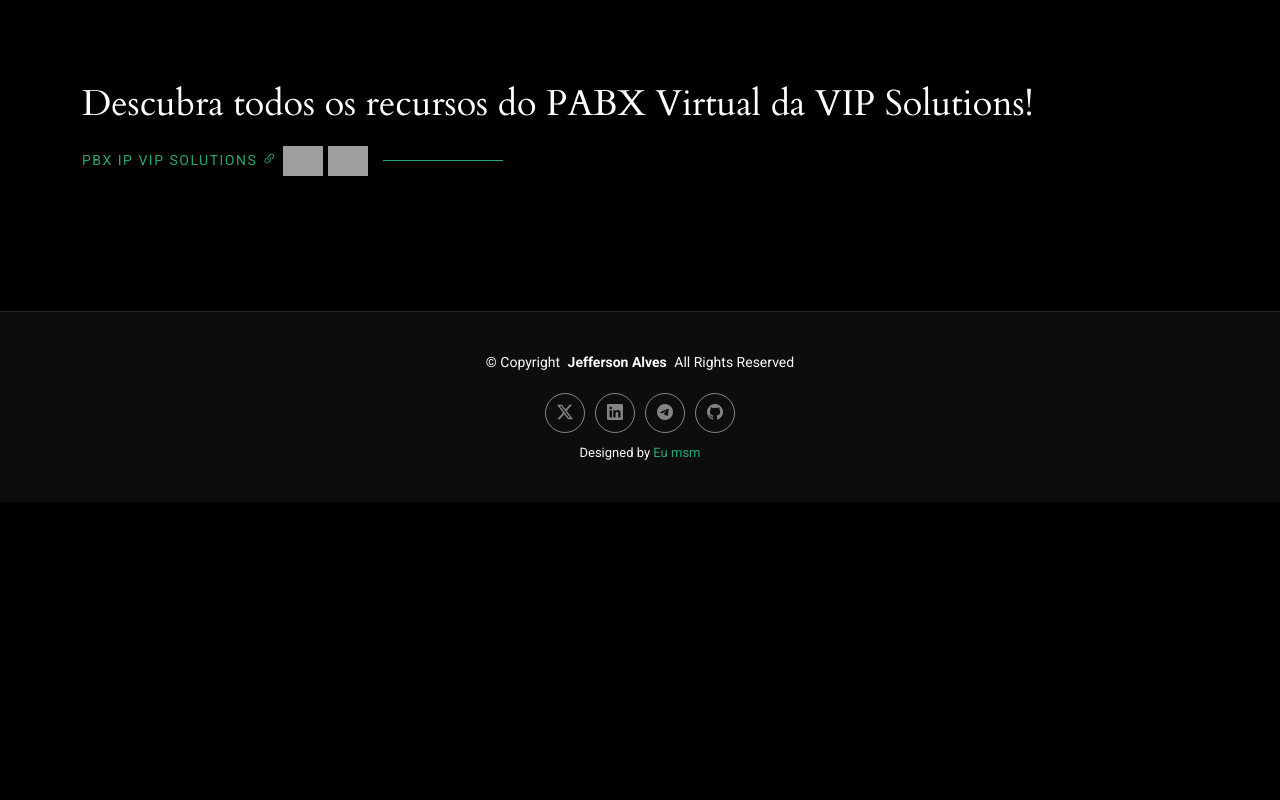
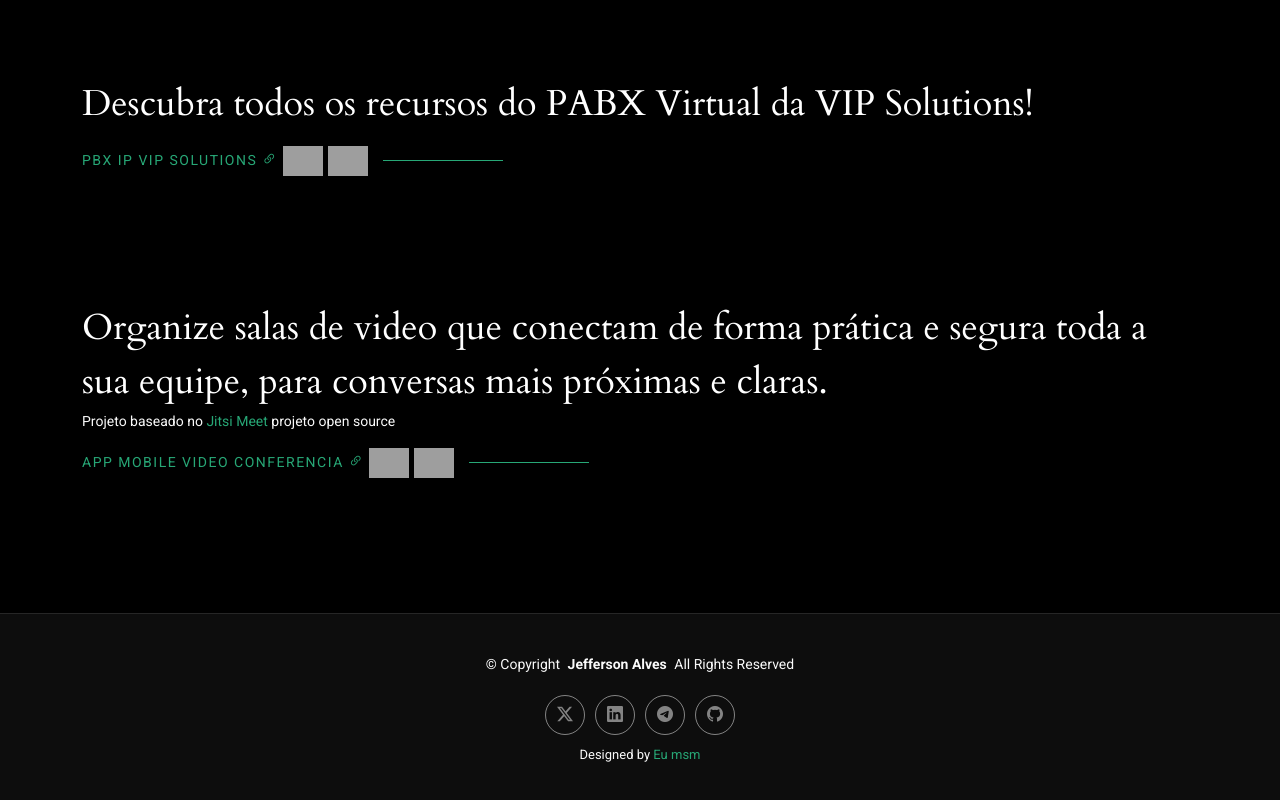
Before and after one commit to jefaokpta/site-jefao, a plain HTML site: page projects.html in a window 1280 px wide. Shown: the part 990-1790 px from the top of the page. Before the commit the page ends 1492 px from the top, so only its background shows below. Drawn offline with Linux system fonts and the light colour scheme; grey boxes are pictures that could not be loaded.

Commit message:
IA: Adiciona seção de app de videochamada baseada no Jitsi

```diff
--- a/projects.html
+++ b/projects.html
@@ -120,6 +120,19 @@
         </h2>
       </div>
 
+      <div class="container section-title" data-aos="fade-up" data-aos-delay="500" style="margin-top: 50px;">
+        <p>Organize salas de video que conectam de forma prática e segura toda a sua equipe, para conversas mais próximas e claras.</p>
+        <small>Projeto baseado no <a href="https://meet.jit.si" target="_blank">Jitsi Meet</a> projeto open source</small>
+        <h2>
+          <a href="https://meet.jit.si" target="_blank">
+            App Mobile Video Conferencia
+            <i class="bi bi-link-45deg"></i>
+          </a>
+          <img src="https://cdn.jsdelivr.net/gh/devicons/devicon/icons/typescript/typescript-original.svg" alt="Typescript" class="tech-icon">
+          <img src="https://cdn.jsdelivr.net/gh/devicons/devicon/icons/ionic/ionic-original.svg" alt="Ionic" class="tech-icon">
+        </h2>
+      </div>
+
     </section><!-- /Starter Section Section -->
 
   </main>
```
